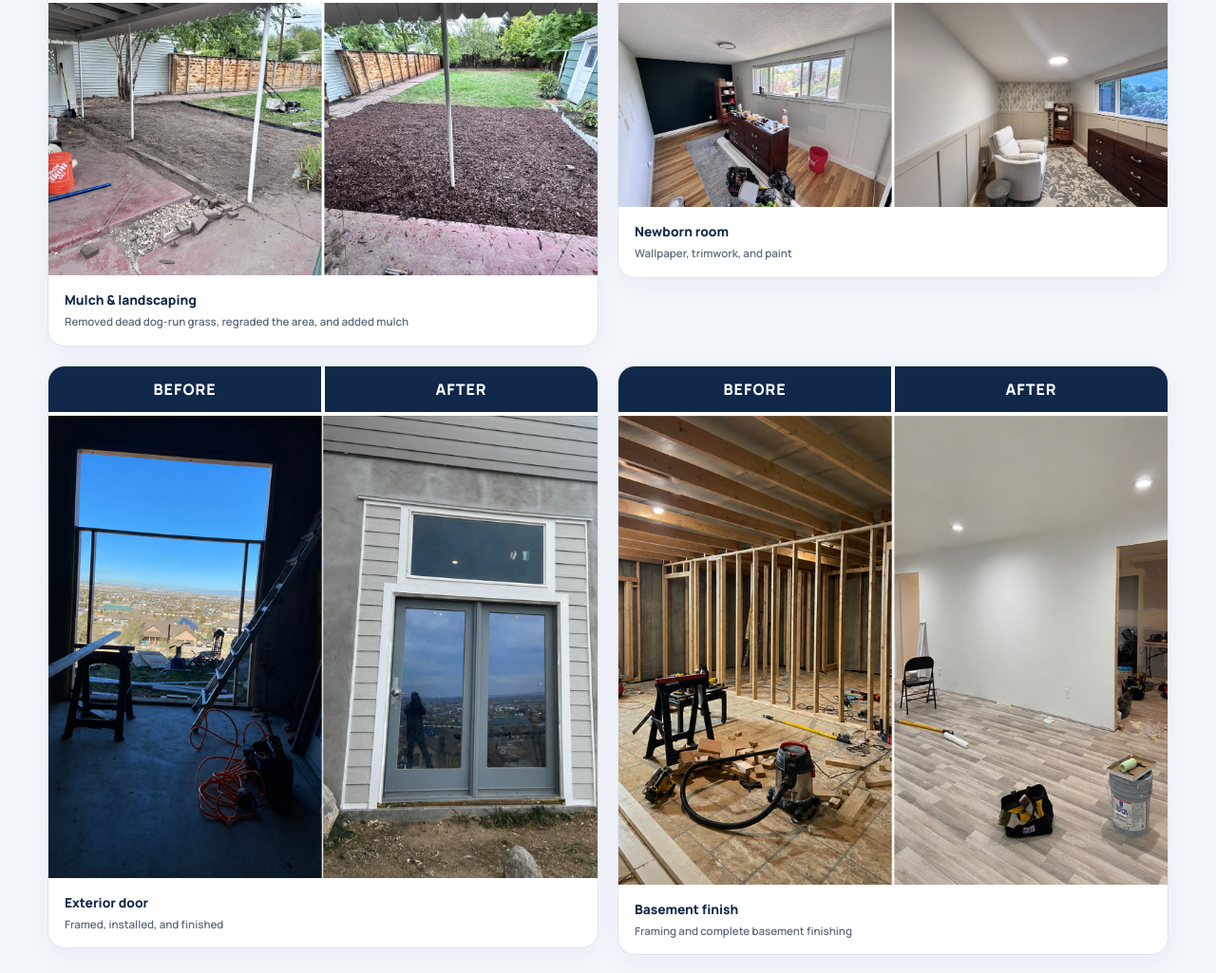
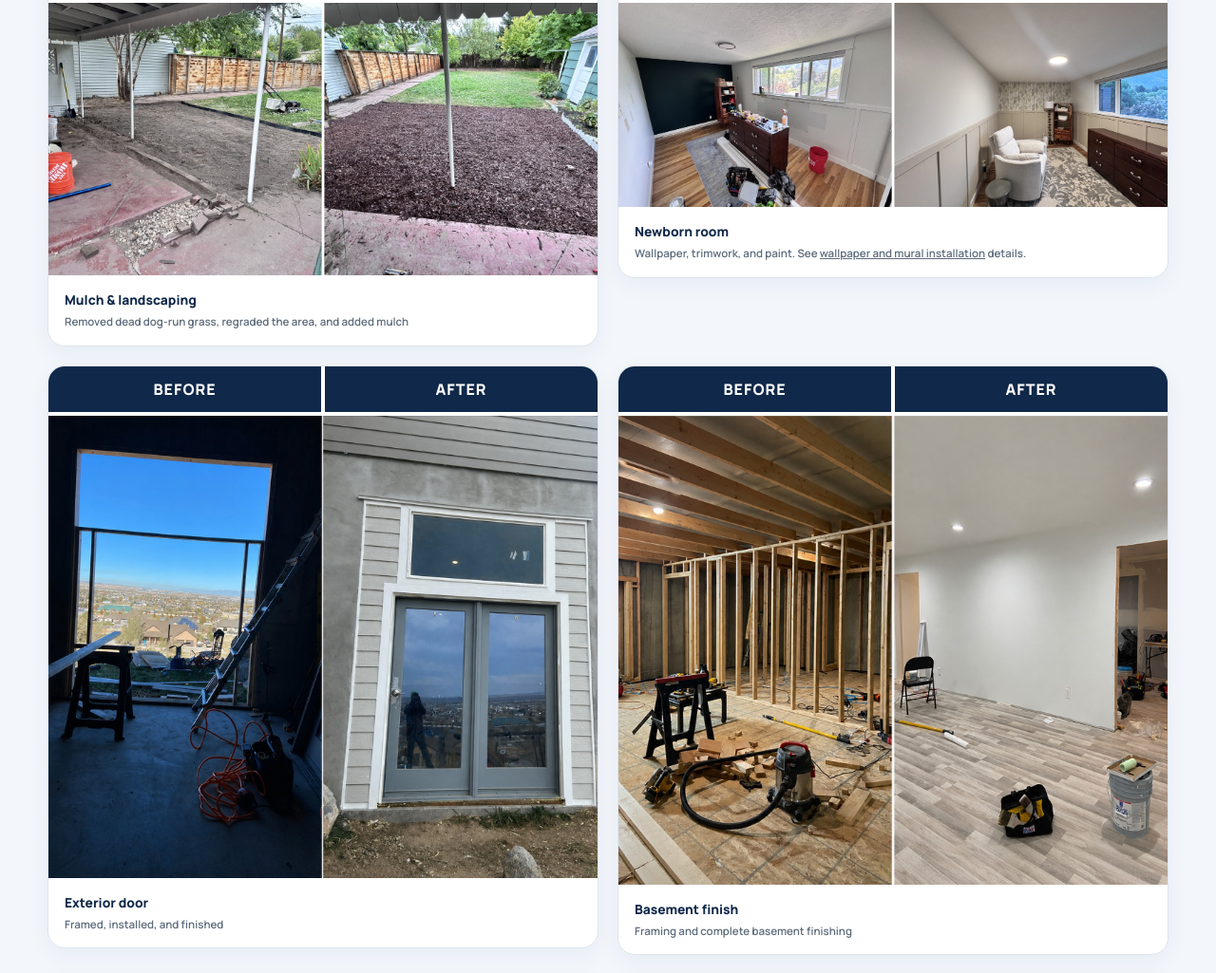
Before and after one commit to BreezBlox/801homerepair, a website: page pre-listing-home-repairs/index.html in a window 1280 px wide. Shown: the part 4965-5990 px from the top of the page at 95% size. Drawn offline with Linux system fonts and the light colour scheme.

Commit message:
Add contextual wallpaper link to project caption

```diff
--- a/pre-listing-home-repairs/index.html
+++ b/pre-listing-home-repairs/index.html
@@ -399,7 +399,7 @@
           <figure><a class="project-photo" href="assets/cabinet-installation-detail.jpg" target="_blank" rel="noopener" aria-label="Enlarge cabinet installation photos"><img src="assets/cabinet-installation.jpg" width="1600" height="597" loading="lazy" decoding="async" alt="Kitchen wall before and after cabinet installation"></a><figcaption>Cabinet installation<small>New cabinets and a finished kitchen wall</small></figcaption></figure>
           <figure><a class="project-photo" href="assets/interior-painting-detail.jpg" target="_blank" rel="noopener" aria-label="Enlarge painting photos"><img src="assets/interior-painting.jpg" width="1600" height="1061" loading="lazy" decoding="async" alt="Weathered wooden door before and after flaking paint removal and repainting"></a><figcaption>Painting<small>Removed flaking paint from a weathered wooden door and repainted it</small></figcaption></figure>
           <figure><a class="project-photo" href="assets/mulch-landscaping-detail.jpg" target="_blank" rel="noopener" aria-label="Enlarge mulch and landscaping photos"><img src="assets/mulch-landscaping.jpg" width="1600" height="796" loading="lazy" decoding="async" alt="Yard before and after dead grass removal, regrading, and mulch installation"></a><figcaption>Mulch &amp; landscaping<small>Removed dead dog-run grass, regraded the area, and added mulch</small></figcaption></figure>
-          <figure><a class="project-photo" href="assets/newborn-room-detail.jpg" target="_blank" rel="noopener" aria-label="Enlarge newborn room photos"><img src="assets/newborn-room.jpg" width="1600" height="597" loading="lazy" decoding="async" alt="Room before and after newborn room wallpaper, trimwork, and painting"></a><figcaption>Newborn room<small>Wallpaper, trimwork, and paint</small></figcaption></figure>
+          <figure><a class="project-photo" href="assets/newborn-room-detail.jpg" target="_blank" rel="noopener" aria-label="Enlarge newborn room photos"><img src="assets/newborn-room.jpg" width="1600" height="597" loading="lazy" decoding="async" alt="Room before and after newborn room wallpaper, trimwork, and painting"></a><figcaption>Newborn room<small>Wallpaper, trimwork, and paint. See <a href="/wallpaper-installation/">wallpaper and mural installation</a> details.</small></figcaption></figure>
           <figure><a class="project-photo" href="assets/exterior-door-detail.jpg" target="_blank" rel="noopener" aria-label="Enlarge exterior door installation photos"><img src="assets/exterior-door.jpg" width="1600" height="1349" loading="lazy" decoding="async" alt="Exterior opening before and after door installation"></a><figcaption>Exterior door<small>Framed, installed, and finished</small></figcaption></figure>
           <figure><a class="project-photo" href="assets/basement-finish-detail.jpg" target="_blank" rel="noopener" aria-label="Enlarge basement finishing photos"><img src="assets/basement-finish.jpg" width="1600" height="1367" loading="lazy" decoding="async" alt="Basement during framing work and after finishing"></a><figcaption>Basement finish<small>Framing and complete basement finishing</small></figcaption></figure>
           <figure><a class="project-photo" href="assets/deck-repair-detail.jpg" target="_blank" rel="noopener" aria-label="Enlarge deck repair photos"><img src="assets/deck-repair.jpg" width="1600" height="1435" loading="lazy" decoding="async" alt="Deck before and after repairs"></a><figcaption>Deck repair<small>Decking and step repairs</small></figcaption></figure>
```
